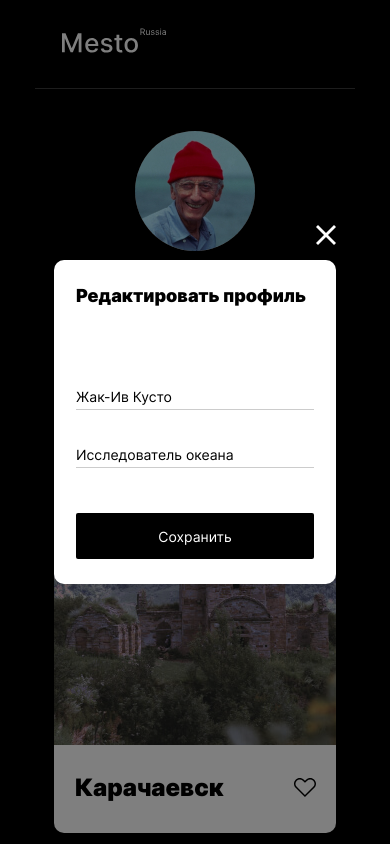
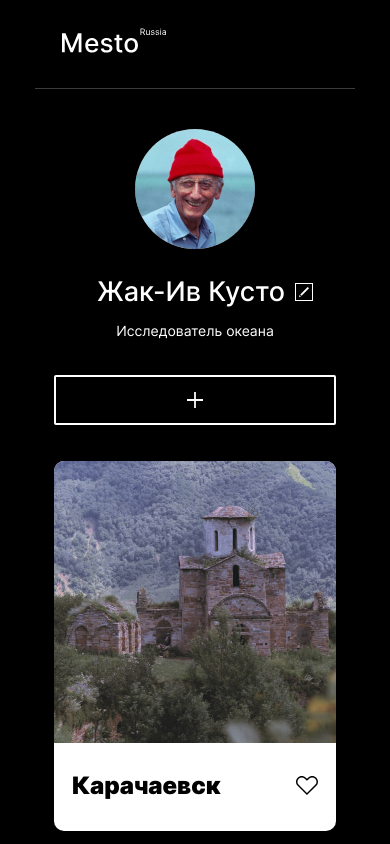
Before and after one commit to Victor-Stepanov/mesto-project, a plain HTML site: page index.html in a window 390 px wide. Shown: the top 844 px of the page. Drawn offline with Linux system fonts and the light colour scheme.

Commit message:
исправил замечания

```diff
--- a/blocks/element/__info/element__info.css
+++ b/blocks/element/__info/element__info.css
@@ -1,6 +1,6 @@
 .element__info {
-  padding: 0;
-  margin: 25px 20px 31px 21px;
+  padding: 25px 0 31px 0 ;
+  margin: 0 18px 0 18px;
   display: flex;
   justify-content: space-between;
   align-items: center;
--- a/blocks/elements/elements.css
+++ b/blocks/elements/elements.css
@@ -1,9 +1,9 @@
 .elements {
-  padding: 0;
   margin: 0;
   max-width: 880px;
   box-sizing: border-box;
-  margin: 50px auto 66px auto;
+  padding: 50px 0 66px 0;
+  margin: 0 auto;
   display: grid;
   grid-template-columns: repeat(3, 282px);
   gap: 17px 20px;
@@ -19,8 +19,8 @@
 
 @media screen and (max-width: 630px) {
   .elements {
-    margin-top: 36px;
-    margin-bottom: 48px;
+    padding-top: 36px;
+    padding-bottom: 48px;
     grid-template-columns: 282px;
     gap: 20px 0;
   }
--- a/blocks/popup/__button-save/popup_button-save.css
+++ b/blocks/popup/__button-save/popup_button-save.css
@@ -17,7 +17,7 @@
 }
 
 .popup__button-save:hover {
-  opacity: 0.6;
+  opacity: 0.8;
   transition: opacity 0.5s;
 }
 
--- a/blocks/profile/__add-button/profile__add-button.css
+++ b/blocks/profile/__add-button/profile__add-button.css
@@ -20,8 +20,8 @@
 
 @media screen and (max-width: 766px) {
   .profile__add-button {
-    margin: 0 auto;
     width: 282px;
     justify-content: center;
+    background-size: 16px 16px;
   }
 }
--- a/blocks/profile/__info/profile__info.css
+++ b/blocks/profile/__info/profile__info.css
@@ -3,11 +3,3 @@
   align-items: baseline;
   max-width: 336px;
 }
-
-@media screen and (max-width: 766px) {
-  .profile__info {
-    margin: 0 auto;
-    max-width: 282px;
-    justify-content: center;
-  }
-}
--- a/blocks/profile/__moniker/profile__moniker.css
+++ b/blocks/profile/__moniker/profile__moniker.css
@@ -14,7 +14,7 @@
 
 @media screen and (max-width: 920px) {
   .profile__moniker {
-    max-width: 282px;
+    width: 100%;
     font-size: 14px;
     line-height: 17px;
   }
@@ -23,5 +23,6 @@
 @media screen and (max-width: 766px) {
   .profile__moniker {
     text-align: center;
+    margin: 14px 0 0;
   }
 }
--- a/blocks/profile/__name/profile__name.css
+++ b/blocks/profile/__name/profile__name.css
@@ -1,7 +1,7 @@
 .profile__name {
   max-width: 294px;
   padding: 0;
-  margin: 0 18px 16px 0;
+  margin: 0 18px 10px 0;
   font-style: normal;
   font-weight: 500;
   font-size: 42px;
@@ -24,6 +24,6 @@
 
 @media screen and (max-width: 766px) {
   .profile__name {
-    margin: 0 10px 14px 0;
+    margin: 0 10px 0 20px;
   }
 }
--- a/blocks/profile/profile.css
+++ b/blocks/profile/profile.css
@@ -1,6 +1,6 @@
 .profile {
   padding: 0;
-  margin: 40px auto 0 auto;
+  margin: 40px auto 0;
   max-width: 880px;
   display: flex;
   align-items: center;
@@ -17,6 +17,5 @@
   .profile {
     max-width: 282px;
     flex-direction: column;
-    margin-top: 42px;
   }
 }
--- a/index.html
+++ b/index.html
@@ -24,7 +24,7 @@
 				</div>
 				<p class="profile__moniker">Исследователь океана</p>
 			</div>
-			<button class="profile__add-button" type="button"></button>
+			<button class="profile__add-button symbol" type="button"></button>
 		</section>
 
 		<section class="elements">
@@ -76,7 +76,7 @@
 		<p class="footer__copyright">&copy; 2021 Mesto Russia</p>
 	</footer>
 	<!-- section popup?-->
-	<div class="popup popup_opened">
+	<div class="popup">
 		<div class="popup__container">
 			<button type="button" class="popup__button-close"></button>
 			<h3 class="popup__title">Редактировать профиль</h3>
--- a/pages/index.css
+++ b/pages/index.css
@@ -2,11 +2,9 @@
 @import url(../vendors/fonts.css);
 
 @import url(../blocks/body/body.css);
-
 @import url(../blocks/header/header.css);
 @import url(../blocks/header/__link/header__link.css);
 @import url(../blocks/header/__logo/header__logo.css);
-@import url(../blocks/header/__line/header__line.css);
 
 @import url(../blocks/profile/profile.css);
 @import url(../blocks/profile/__avatar/profile__avatar.css);
```
Also changed, not shown: images/plus.jpg (added).
